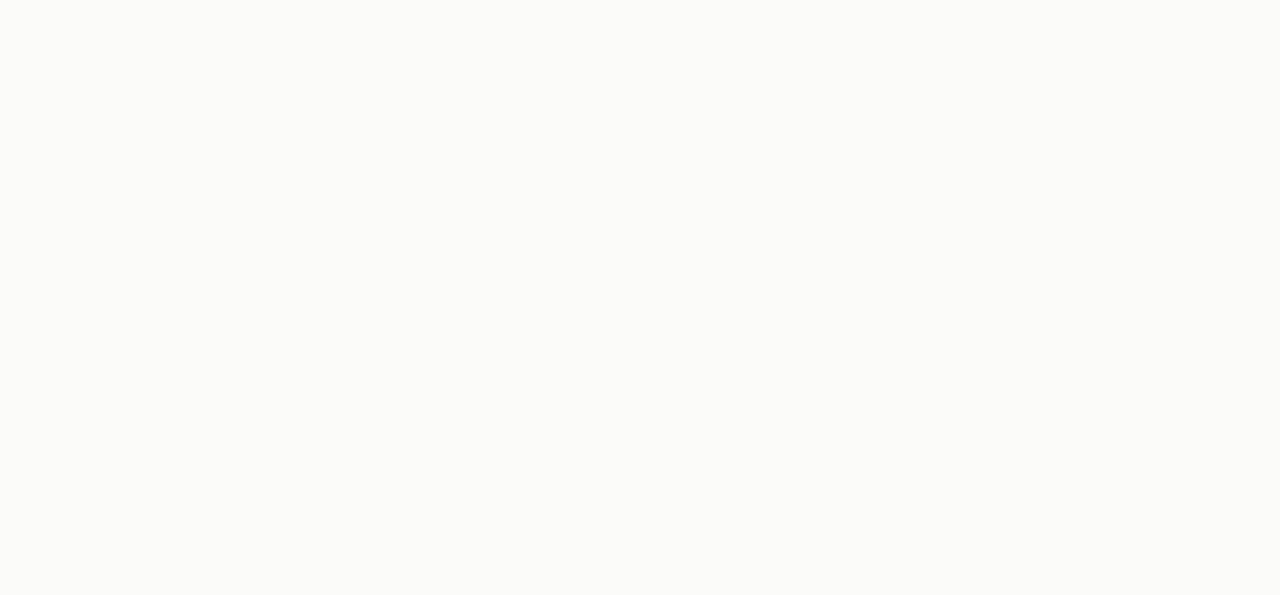
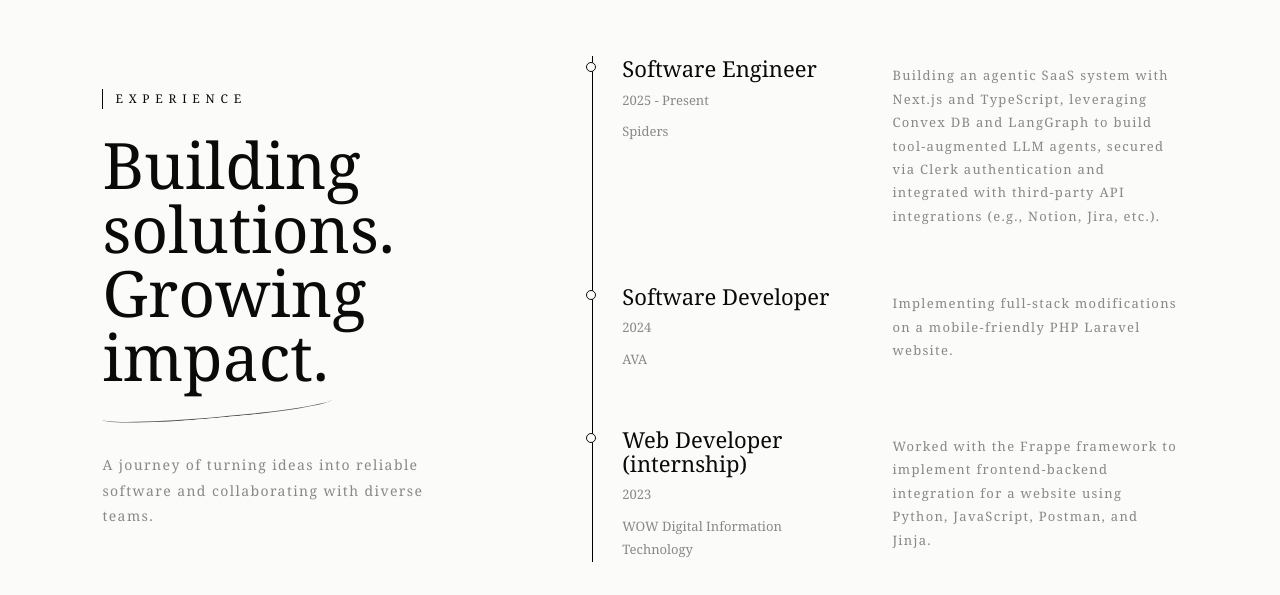
Before and after one commit to RoaaAltunsi/portfolio, a React (Vite) app: page / in a window 1280 px wide. Shown: the part 911-1506 px from the top of the page. Before the commit the page ends 800 px from the top, so only its background shows below. Built offline with nearby package versions, Linux system fonts and the light colour scheme.

Commit message:
Add experience section

```diff
--- a/src/App.tsx
+++ b/src/App.tsx
@@ -1,5 +1,6 @@
 import Nav from './components/Nav'
 import Hero from './components/Hero'
+import Experience from './components/Experience'
 
 function App() {
   return (
@@ -7,6 +8,7 @@
       <Nav />
       <main>
         <Hero />
+        <Experience />
       </main>
     </>
   )
--- /dev/null
+++ b/src/components/Experience.tsx
@@ -0,0 +1,56 @@
+
+import { experiences } from '../data/content'
+
+export default function Experience() {
+  return (
+    <section
+      id="experience"
+      data-section
+      className="relative grid min-h-screen grid-cols-[minmax(230px,0.65fr)_minmax(420px,1fr)] items-center gap-[clamp(40px,7vw,112px)] overflow-hidden px-[clamp(24px,8vw,112px)] pt-[clamp(92px,13vh,150px)] pb-[clamp(58px,8vh,96px)] max-[1050px]:min-h-auto max-[1050px]:grid-cols-1 max-[760px]:px-[22px] max-[760px]:pt-[118px] max-[760px]:pb-16"
+    >
+      {/* --------------------- Left side --------------------- */}
+      <div className="relative z-2 max-w-[360px]">
+        <div className="mb-6 flex items-center gap-3 text-xs font-medium tracking-[0.48em] uppercase max-[760px]:tracking-[0.32em]">
+          <span className="h-5 w-px bg-current" />
+          Experience
+        </div>
+
+        <h2 className="max-w-[420px] font-serif text-[clamp(42px,5vw,76px)] leading-none font-medium">
+          Building solutions.
+          <br />
+          Growing impact.
+        </h2>
+
+        <span className="mt-3 mb-[34px] block h-[17px] w-[230px] rotate-[-5deg] rounded-[50%] border-b border-current opacity-70" />
+
+        <p className="text-sm leading-[1.85] text-mid tracking-widest">
+          A journey of turning ideas into reliable software and collaborating with diverse teams.
+        </p>
+
+        {/* <a
+          href="#background"
+          className="mt-[34px] inline-flex items-center gap-4 border-b border-current pb-[7px] text-sm focus-visible:outline focus-visible:outline-offset-4 focus-visible:outline-white"
+        >
+          View All Experience <ArrowRight size={14} />
+        </a> */}
+      </div>
+
+      {/* --------------------- Right side --------------------- */}
+      <div className="relative z-2 grid gap-14 pl-[42px] before:absolute before:top-0 before:bottom-0 before:left-3 before:w-px before:bg-black max-[760px]:pl-6">
+        {experiences.map((item) => (
+          <article
+            className="relative grid grid-cols-[minmax(210px,0.8fr)_minmax(220px,1fr)] gap-[42px] before:absolute before:top-1.5 before:left-[-36px] before:h-2.5 before:w-2.5 before:rounded-full before:border before:border-ink before:bg-paper max-[760px]:grid-cols-1 max-[760px]:gap-3 max-[760px]:before:left-[-18px]"
+            key={item.role}
+          >
+            <div>
+              <h3 className="font-serif text-[22px] leading-[1.1] font-medium">{item.role}</h3>
+              <p className="mt-2 text-[13px] leading-[1.8] text-mid">{item.period}</p>
+              <p className="mt-2 text-[13px] leading-[1.8] text-mid">{item.company}</p>
+            </div>
+            <p className="mt-2 text-[13px] leading-[1.8] text-mid tracking-widest">{item.summary}</p>
+          </article>
+        ))}
+      </div>
+    </section>
+  )
+}
--- a/src/components/Hero.tsx
+++ b/src/components/Hero.tsx
@@ -44,7 +44,7 @@
       <div className="z-2 mb-10 w-full max-w-[380px] flex-none pl-[clamp(0px,4vw,44px)] md:mb-0">
         <div className="mb-6 flex items-center gap-3 text-xs font-medium uppercase tracking-[0.48em] max-[760px]:tracking-[0.32em]">
           <span>Hi, I'm</span>
-          <span className="inline-flex min-w-[18ch] text-gray-500 items-center normal-case">
+          <span className="inline-flex min-w-[18ch] text-mid items-center normal-case">
             {typedText}
             <span className="ml-1 h-4 w-px animate-pulse bg-current" aria-hidden="true" />
           </span>
@@ -60,9 +60,9 @@
           Software Engineer
         </p>
 
-        <span className="my-7 block h-px w-[18px] bg-gray-500" />
+        <span className="my-7 block h-px w-[18px] bg-mid" />
 
-        <p className="text-sm leading-[1.85] text-gray-500">
+        <p className="text-sm leading-[1.85] text-mid tracking-widest">
           I build elegant, scalable and impactful software solutions with a focus on clean code and thoughtful design.
         </p>
 
--- a/src/data/content.ts
+++ b/src/data/content.ts
@@ -2,4 +2,26 @@
 export const nav = ['Experience', 'Skills', 'Projects', 'Background']
 
 // ========================== Hero ==========================
-export const typedValues = ['a Software Engineer', 'a React Developer', 'a Frontend Developer', 'a Backend Developer']
+export const typedValues = ['a Software Engineer', 'a React Developer', 'a Frontend Developer', 'an Agentic AI Eng', 'a Backend Developer']
+
+// ========================== Experience ==========================
+export const experiences = [
+  {
+    role: 'Software Engineer',
+    period: '2025 - Present',
+    company: 'Spiders',
+    summary: 'Building an agentic SaaS system with Next.js and TypeScript, leveraging Convex DB and LangGraph to build tool-augmented LLM agents, secured via Clerk authentication and integrated with third-party API integrations (e.g., Notion, Jira, etc.).',
+  },
+  {
+    role: 'Software Developer',
+    period: '2024',
+    company: 'AVA',
+    summary: 'Implementing full-stack modifications on a mobile-friendly PHP Laravel website.',
+  },
+  {
+    role: 'Web Developer (internship)',
+    period: '2023',
+    company: 'WOW Digital Information Technology',
+    summary: 'Worked with the Frappe framework to implement frontend-backend integration for a website using Python, JavaScript, Postman, and Jinja.',
+  },
+]
```
